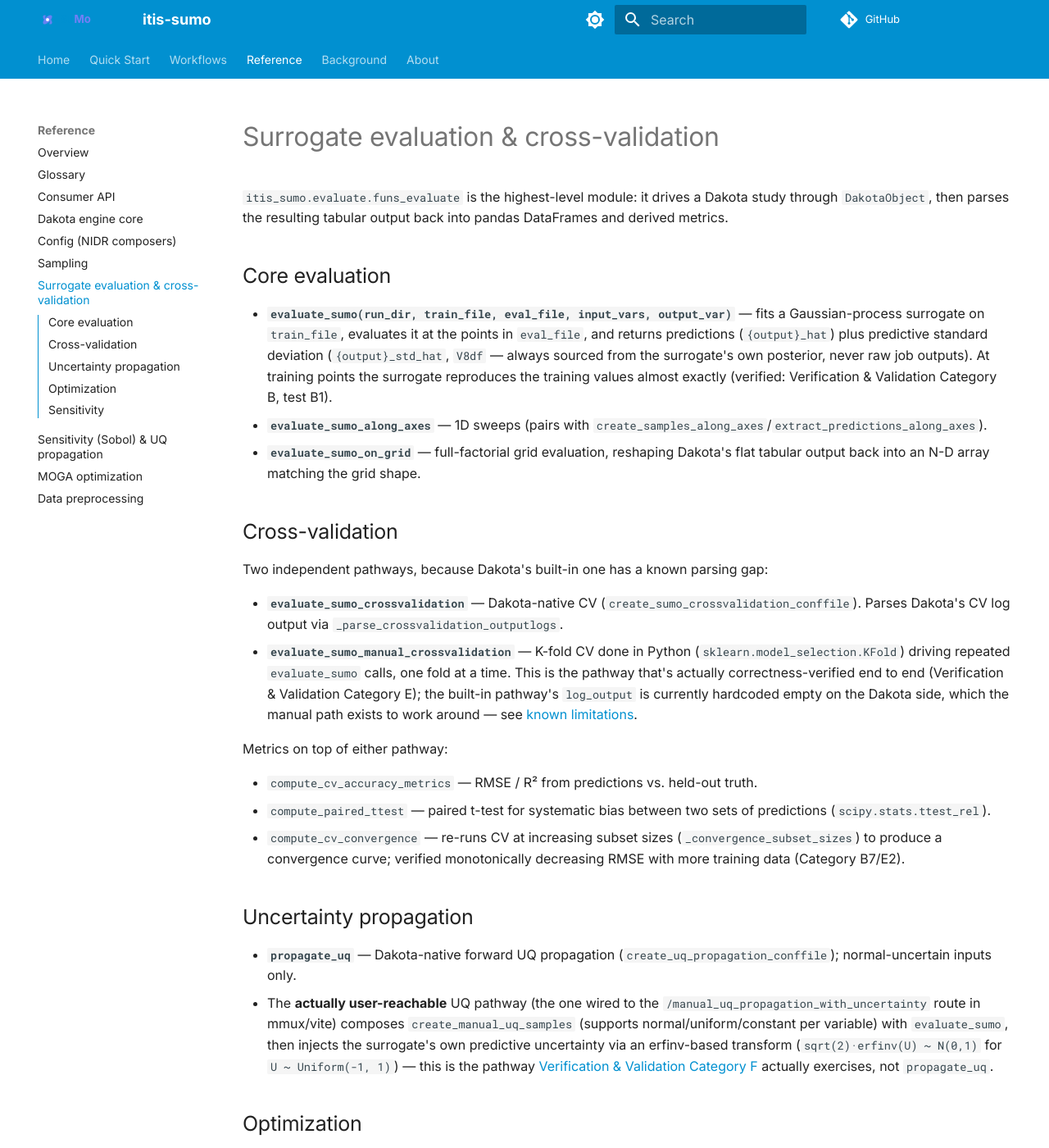
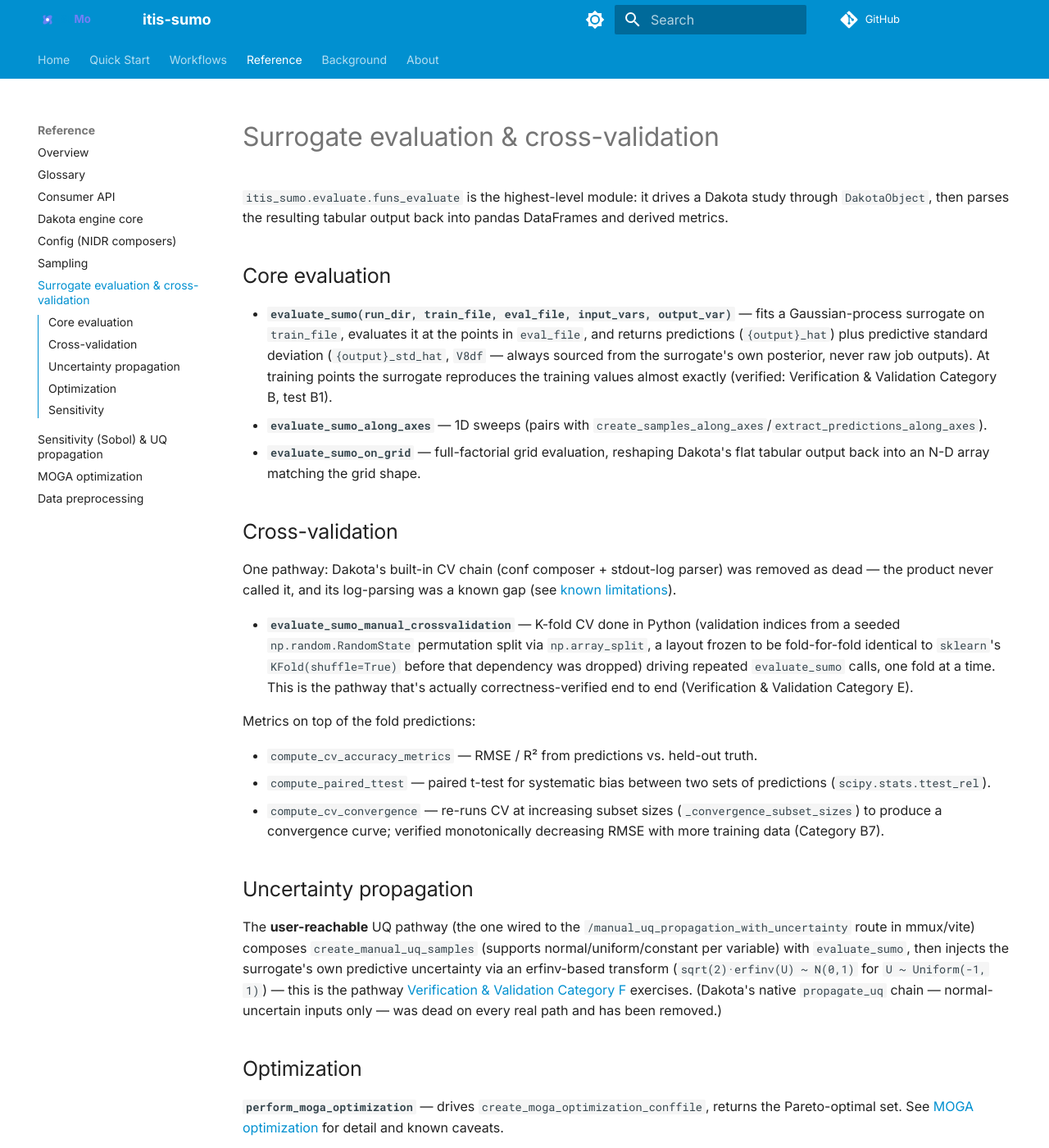
Before and after one commit to ITISFoundation/itis-sumo, an MkDocs documentation site: the page built from docs/reference/evaluate.md, in a window 1280 px wide and 1400 px high. Shown: the whole window at 82% size. Built offline with MkDocs 1.6.1 and Material for MkDocs 9.7.7, drawn with Linux system fonts in a browser that asks for light colours; comment, search, counter and statistics services are not loaded.

Commit message:
docs: align reference/how-to pages with the A2/A4/A10 removals
evaluate.md: CV is one pathway (native seeded-permutation folds, layout
frozen to the former KFold), UQ section no longer advertises the deleted
propagate_uq; config.md drops the removed conf composers; the
sensitivity how-to now points users at evaluate_uncertainty /
SumoSession.uncertainty instead of the dead Dakota-native chain; the
analytical module's ID list now says E3 only (E1/E2/E4 rode A2).
TIER1/architecture/deepen docs stay as historical records (not mkdocs
nav).

Co-authored-by: Qwen3.8 Flash Next NVFP4 (AWS vLLM) <noreply@anthropic.com>

```diff
--- a/docs/reference/evaluate.md
+++ b/docs/reference/evaluate.md
@@ -21,21 +21,20 @@ output back into pandas DataFrames and derived metrics.
 
 ## Cross-validation
 
-Two independent pathways, because Dakota's built-in one has a known
-parsing gap:
+One pathway: Dakota's built-in CV chain (conf composer + stdout-log parser)
+was removed as dead — the product never called it, and its log-parsing
+was a known gap (see
+[known limitations](../verification-validation.md#known-limitations)).
 
-- **`evaluate_sumo_crossvalidation`** — Dakota-native CV
-  (`create_sumo_crossvalidation_conffile`). Parses Dakota's CV log output
-  via `_parse_crossvalidation_outputlogs`.
 - **`evaluate_sumo_manual_crossvalidation`** — K-fold CV done in Python
-  (`sklearn.model_selection.KFold`) driving repeated `evaluate_sumo` calls,
-  one fold at a time. This is the pathway that's actually
-  correctness-verified end to end (Verification & Validation Category E);
-  the built-in pathway's `log_output` is currently hardcoded empty on the
-  Dakota side, which the manual path exists to work around — see
-  [known limitations](../verification-validation.md#known-limitations).
+  (validation indices from a seeded `np.random.RandomState` permutation
+  split via `np.array_split`, a layout frozen to be fold-for-fold identical
+  to `sklearn`'s `KFold(shuffle=True)` before that dependency was dropped)
+  driving repeated `evaluate_sumo` calls, one fold at a time. This is the
+  pathway that's actually correctness-verified end to end (Verification &
+  Validation Category E).
 
-Metrics on top of either pathway:
+Metrics on top of the fold predictions:
 
 - `compute_cv_accuracy_metrics` — RMSE / R² from predictions vs. held-out
   truth.
@@ -43,20 +42,19 @@ Metrics on top of either pathway:
   sets of predictions (`scipy.stats.ttest_rel`).
 - `compute_cv_convergence` — re-runs CV at increasing subset sizes
   (`_convergence_subset_sizes`) to produce a convergence curve; verified
-  monotonically decreasing RMSE with more training data (Category B7/E2).
+  monotonically decreasing RMSE with more training data (Category B7).
 
 ## Uncertainty propagation
 
-- **`propagate_uq`** — Dakota-native forward UQ propagation
-  (`create_uq_propagation_conffile`); normal-uncertain inputs only.
-- The **actually user-reachable** UQ pathway (the one wired to the
-  `/manual_uq_propagation_with_uncertainty` route in mmux/vite) composes
-  `create_manual_uq_samples` (supports normal/uniform/constant per
-  variable) with `evaluate_sumo`, then injects the surrogate's own
-  predictive uncertainty via an erfinv-based transform
-  (`sqrt(2)·erfinv(U)  ~  N(0,1)` for `U ~ Uniform(-1, 1)`) — this is the
-  pathway [Verification & Validation Category F](../verification-validation.md#category-f-uq-propagation)
-  actually exercises, not `propagate_uq`.
+The **user-reachable** UQ pathway (the one wired to the
+`/manual_uq_propagation_with_uncertainty` route in mmux/vite) composes
+`create_manual_uq_samples` (supports normal/uniform/constant per
+variable) with `evaluate_sumo`, then injects the surrogate's own
+predictive uncertainty via an erfinv-based transform
+(`sqrt(2)·erfinv(U)  ~  N(0,1)` for `U ~ Uniform(-1, 1)`) — this is the
+pathway [Verification & Validation Category F](../verification-validation.md#category-f-uq-propagation)
+exercises. (Dakota's native `propagate_uq` chain — normal-uncertain inputs
+only — was dead on every real path and has been removed.)
 
 ## Optimization
 
```
Also changed, not shown: docs/how-to/sensitivity-analysis.md (+5 -3 lines), docs/reference/config.md (+3 -7 lines), 1 other file.
